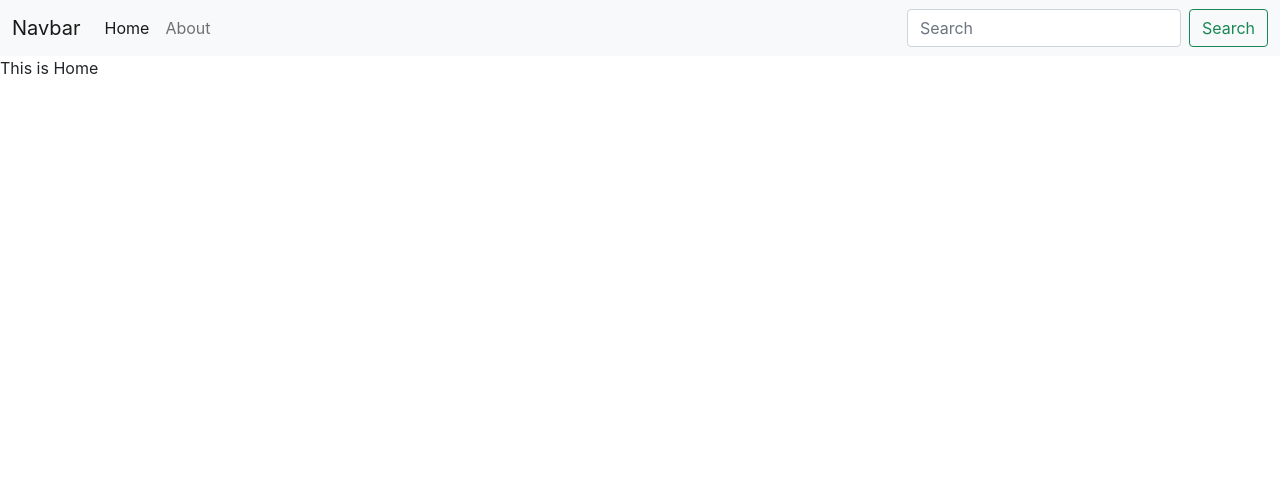
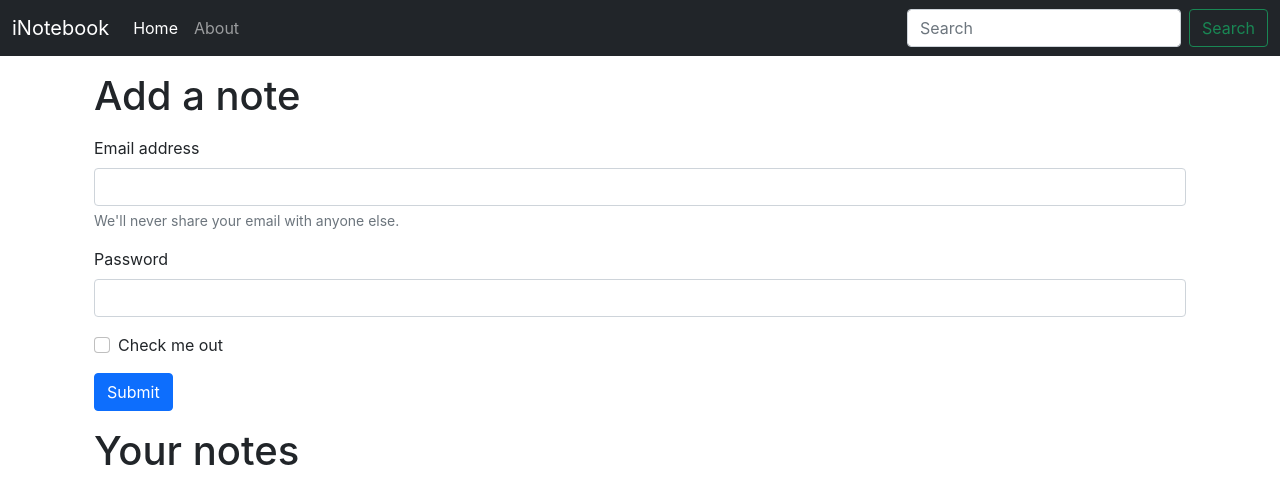
Before and after one commit to ManishBB/iNoteBook-MERN, a React (Create React App) app: page / in a window 1280 px wide. Shown: the top 504 px of the page. Built offline with nearby package versions, Linux system fonts and the light colour scheme.

Commit message:
Used useLocation Hook

```diff
--- a/src/App.js
+++ b/src/App.js
@@ -15,6 +15,7 @@
       <NoteState>
         <Router >
           <Navbar />
+          <div className="container">
           <Switch>
             <Route exact path="/">
               <Home />
@@ -23,6 +24,7 @@
               <About />
             </Route>
           </Switch>
+          </div>
         </Router>
       </NoteState>
     </>
--- a/src/components/About.js
+++ b/src/components/About.js
@@ -2,16 +2,9 @@
 import noteContext from '../context/notes/noteContext';
 
 const About = () => {
-
-    const a = useContext(noteContext);
-
-    useEffect(() => {
-        a.update()
-    }, [])
-
     return (
         <div>
-            This is About {a.state.name} & he is in {a.state.class}
+            This is About
         </div>
     )
 }
--- a/src/components/Home.js
+++ b/src/components/Home.js
@@ -3,7 +3,26 @@
 const Home = () => {
     return (
         <div>
-            This is Home
+            <div className="container my-3">
+            <h1>Add a note</h1>
+            <form className="my-3">
+            <div className="mb-3">
+                <label for="exampleInputEmail1" className="form-label">Email address</label>
+                <input type="email" className="form-control" id="exampleInputEmail1" aria-describedby="emailHelp"/>
+                <div id="emailHelp" className="form-text">We'll never share your email with anyone else.</div>
+            </div>
+            <div className="mb-3">
+                <label for="exampleInputPassword1" className="form-label">Password</label>
+                <input type="password" className="form-control" id="exampleInputPassword1"/>
+            </div>
+            <div className="mb-3 form-check">
+                <input type="checkbox" className="form-check-input" id="exampleCheck1"/>
+                <label className="form-check-label" for="exampleCheck1">Check me out</label>
+            </div>
+            <button type="submit" className="btn btn-primary">Submit</button>
+            </form>
+            <h1>Your notes</h1>
+            </div>
         </div>
     )
 }
--- a/src/components/Navbar.js
+++ b/src/components/Navbar.js
@@ -1,22 +1,29 @@
-import React from 'react'
-import {Link} from "react-router-dom";
+import React, { useEffect } from 'react'
+import {Link , useLocation} from "react-router-dom";
 
 const Navbar = () => {
+    let location = useLocation();
+
+    useEffect(() => {
+        console.log(location)
+      }, [location]);
+
+
     return (
         <div>
-            <nav className="navbar navbar-expand-lg navbar-light bg-light">
+            <nav className="navbar navbar-expand-lg navbar-dark bg-dark">
             <div className="container-fluid">
-                <Link className="navbar-brand" to="/">Navbar</Link>
+                <Link className="navbar-brand" to="/">iNotebook</Link>
                 <button className="navbar-toggler" type="button" data-bs-toggle="collapse" data-bs-target="#navbarSupportedContent" aria-controls="navbarSupportedContent" aria-expanded="false" aria-label="Toggle navigation">
                 <span className="navbar-toggler-icon"></span>
                 </button>
                 <div className="collapse navbar-collapse" id="navbarSupportedContent">
                 <ul className="navbar-nav me-auto mb-2 mb-lg-0">
                     <li className="nav-item">
-                    <Link className="nav-link active" aria-current="page" to="/">Home</Link>
+                    <Link className={`nav-link ${location.pathname==="/"?"active" : ""}`} aria-current="page" to="/">Home</Link>
                     </li>
                     <li className="nav-item">
-                    <Link className="nav-link" to="/about">About</Link>
+                    <Link className={`nav-link ${location.pathname==="/about"?"active" : ""}`} to="/about">About</Link>
                     </li>
                 </ul>
                 <form className="d-flex">
--- a/src/context/notes/NoteState.js
+++ b/src/context/notes/NoteState.js
@@ -2,24 +2,9 @@
 import { useState } from "react";
 
 const NoteState = (props)=>{
-    const s1 = {
-        "name"  : "Manish",
-        "class" : "15b"
-    }
-
-    const [state, setstate] = useState(s1);
-
-    const update = ()=>{
-        setTimeout(() => {
-            setstate({
-                "name" : "Manya",
-                "class" : "7c"
-            })
-        }, 1000);
-    }
 
     return(
-        <NoteContext.Provider value={{state , update}}>
+        <NoteContext.Provider value={{}}>
             {props.children}
         </NoteContext.Provider>
     )
```
